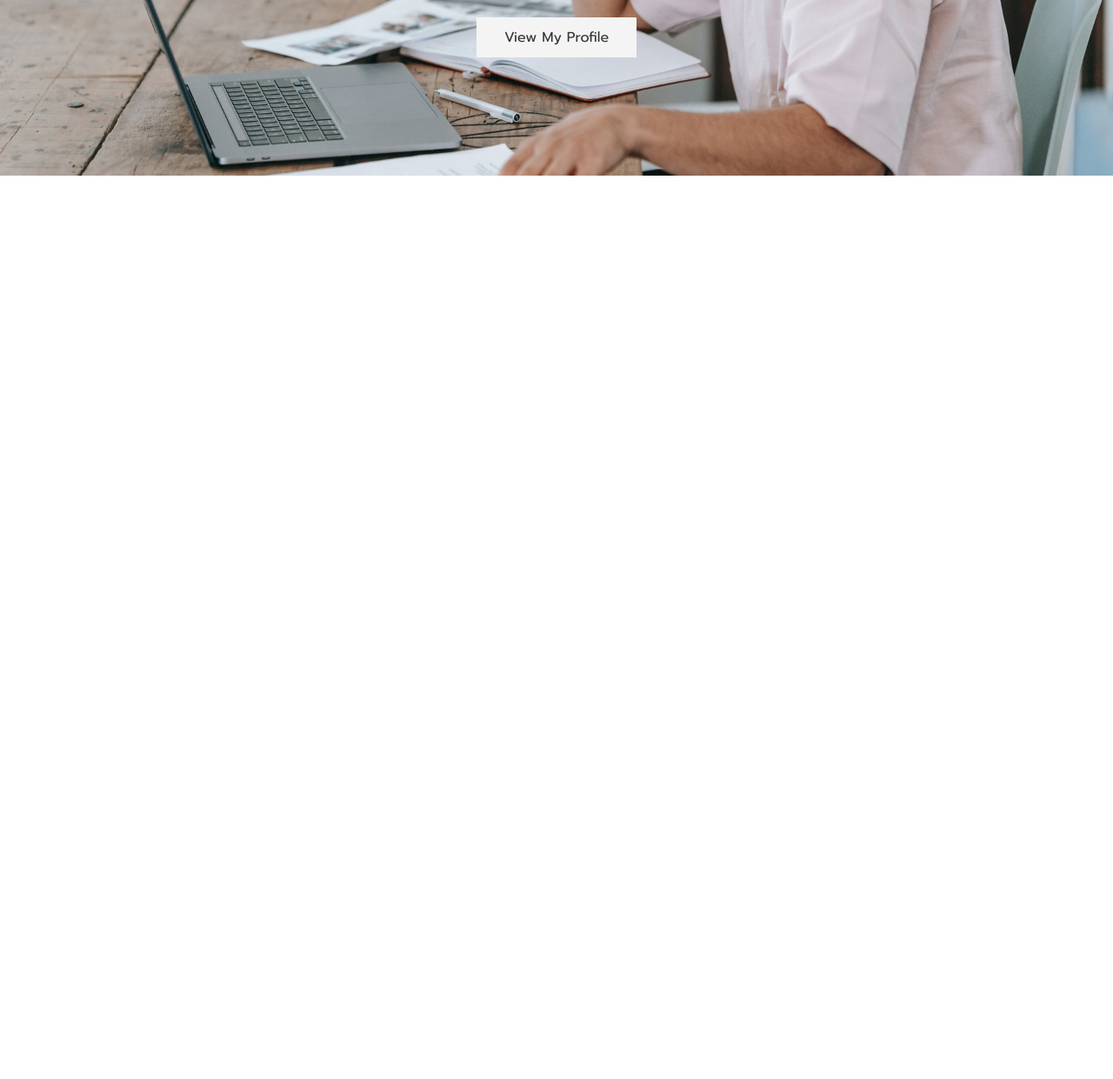
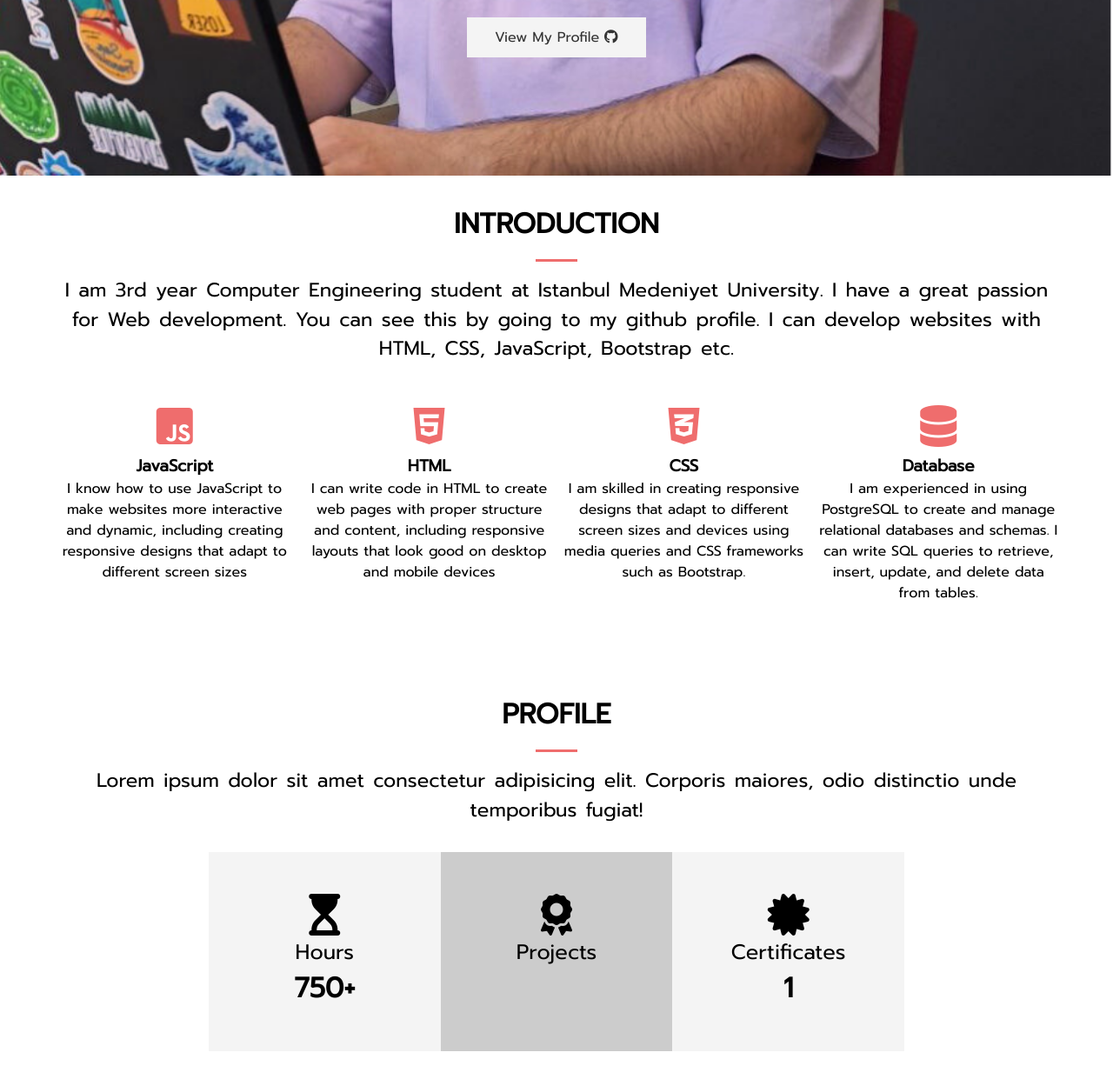
Before and after one commit to sevro49/My-Portfolio, a website: page public/index.html in a window 1280 px wide. Shown: the part 598-1839 px from the top of the page at 87% size. Before the commit the page ends 800 px from the top, so only its background shows below. Drawn offline with nearby package versions, Linux system fonts and the light colour scheme; no server answers.

Commit message:
introduction and profile sections are added, updated header pic

```diff
--- a/public/index.html
+++ b/public/index.html
@@ -11,6 +11,13 @@
         <link
             rel="stylesheet"
             href="https://cdnjs.cloudflare.com/ajax/libs/animate.css/4.1.1/animate.min.css"
+        />
+        <link
+            rel="stylesheet"
+            href="https://cdnjs.cloudflare.com/ajax/libs/font-awesome/6.4.0/css/all.min.css"
+            integrity="sha512-iecdLmaskl7CVkqkXNQ/ZH/XLlvWZOJyj7Yy7tcenmpD1ypASozpmT/E0iPtmFIB46ZmdtAc9eNBvH0H/ZpiBw=="
+            crossorigin="anonymous"
+            referrerpolicy="no-referrer"
         />
         <link rel="stylesheet" href="css/main.css" />
         <title>My Portfolio</title>
@@ -37,12 +44,109 @@
                             data-type='["Developer", "Designer", "Engineer"]'
                         ></span>
                     </h1>
-                    <a href="" class="btn-light animate__animated animate__swing my-2">View My Profile</a>
+                    <a
+                        href="https://github.com/sevro49"
+                        class="btn-light animate__animated animate__swing my-2"
+                        target="_blank"
+                        >View My Profile <i class="fa-brands fa-github"></i
+                    ></a>
                 </div>
             </div>
         </header>
 
+        <!-- Section a -->
+        <section id="home__a" class="text-center py-2">
+            <div class="container">
+                <h2 class="section-title">Introduction</h2>
+                <div class="border-bottom"></div>
+                <p class="lead">
+                    I am 3rd year Computer Engineering student at Istanbul
+                    Medeniyet University. I have a great passion for Web
+                    development. You can see this by going to my github profile.
+                    I can develop websites with HTML, CSS, JavaScript, Bootstrap
+                    etc.
+                </p>
+                <div class="skills my-3">
+                    <div>
+                        <i class="fa-brands fa-square-js fa-3x"></i>
+                        <h3>JavaScript</h3>
+                        <p>
+                            I know how to use JavaScript to make websites more
+                            interactive and dynamic, including creating
+                            responsive designs that adapt to different screen
+                            sizes
+                        </p>
+                    </div>
+                    <div>
+                        <i class="fa-brands fa-html5 fa-3x"></i>
+                        <h3>HTML</h3>
+                        <p>
+                            I can write code in HTML to create web pages with
+                            proper structure and content, including responsive
+                            layouts that look good on desktop and mobile devices
+                        </p>
+                    </div>
+                    <div>
+                        <i class="fa-brands fa-css3-alt fa-3x"></i>
+                        <h3>CSS</h3>
+                        <p>
+                            I am skilled in creating responsive designs that
+                            adapt to different screen sizes and devices using
+                            media queries and CSS frameworks such as Bootstrap.
+                        </p>
+                    </div>
+                    <div>
+                        <i class="fa-solid fa-database fa-3x"></i>
+                        <h3>Database</h3>
+                        <p>
+                            I am experienced in using PostgreSQL to create and
+                            manage relational databases and schemas. I can write
+                            SQL queries to retrieve, insert, update, and delete
+                            data from tables.
+                        </p>
+                    </div>
+                </div>
+            </div>
+        </section>
+
+        <!-- Section b -->
+        <section id="home__b" class="text-center py-2">
+            <div class="container">
+                <h2 class="section-title">Profile</h2>
+                <div class="border-bottom"></div>
+                <p class="lead">
+                    Lorem ipsum dolor sit amet consectetur adipisicing elit.
+                    Corporis maiores, odio distinctio unde temporibus fugiat!
+                </p>
+            </div>
+
+            <div class="profile">
+                <div>
+                    <ul>
+                        <li><i class="fas fa-hourglass-start fa-3x"></i></li>
+                        <li class="title">Hours</li>
+                        <li class="number">750+</li>
+                    </ul>
+                </div>
+                <div>
+                    <ul>
+                        <li><i class="fas fa-award fa-3x"></i></li>
+                        <li class="title">Projects</li>
+                        <li class="number"></li>
+                    </ul>
+                </div>
+                <div>
+                    <ul>
+                        <li><i class="fas fa-certificate fa-3x"></i></li>
+                        <li class="title">Certificates</li>
+                        <li class="number">1</li>
+                    </ul>
+                </div>
+            </div>
+        </section>
+
         <script src="js/jquery.min.js"></script>
         <script src="js/type-writer.js"></script>
+        <script src="js/script.js"></script>
     </body>
 </html>
--- /dev/null
+++ b/public/js/script.js
@@ -0,0 +1,19 @@
+// To fetch number of public repositories
+const username = "sevro49";
+const token = "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";
+const projectsElement = document.querySelector(
+    ".profile div:nth-child(2) .number"
+);
+
+fetch(`https://api.github.com/users/${username}`, {
+    headers: {
+        Authorization: `Bearer ${token}`,
+    },
+})
+    .then((response) => response.json())
+    .then((data) => {
+        const numRepos = data.public_repos;
+        // Display the number of repositories on your website
+        projectsElement.innerText = `${numRepos}`;
+    })
+    .catch((error) => console.error(error));
--- /dev/null
+++ b/sass/_home.scss
@@ -0,0 +1,47 @@
+#home {
+    // home section a
+    &__a {
+        .skills {
+            display: grid;
+            grid-template-columns: repeat(4, 1fr);
+            gap: 1rem;
+            margin-bottom: 2.5rem;
+
+            i {
+                color: $primary-color;
+                padding-bottom: 0.5rem;
+            }
+        }
+    }
+
+    // home section b
+    &__b {
+        .profile {
+            display: grid;
+            grid-template-columns: repeat(3, 1fr);
+            max-width: 800px;
+            margin: auto; // to center badges
+
+            li {
+                &.title{
+                    font-size: 1.5rem;
+                }
+                &.number{
+                    font-size: 2rem;
+                    font-weight: bold;
+                }
+            }
+
+            div{
+                padding: 3rem 0;
+
+                &:nth-child(odd){
+                    background-color: $light-color;
+                }
+                &:nth-child(even){
+                    background-color: $medium-color;
+                }
+            }
+        }
+    }
+}
--- a/sass/_utilities.scss
+++ b/sass/_utilities.scss
@@ -111,3 +111,27 @@ input[class^='btn-']:hover{
         margin: 0rem 4;
     }
 }
+
+.text-center{
+    text-align: center;
+}
+
+.section-title{
+    font-size: 2rem;
+    padding-bottom: 1rem;
+    text-align: center;
+    text-transform: uppercase;
+}
+
+.border-bottom{
+    height: 3px;
+    width: 3rem;
+    background-color: $primary-color;
+    margin: 0 auto 1rem;
+}
+
+.lead{
+    font-size: 1.4rem;
+    margin-bottom: 2rem;
+    word-spacing: 2px;
+}
--- a/sass/_variables.scss
+++ b/sass/_variables.scss
@@ -3,4 +3,4 @@ $primary-color: #EF6D6D;
 $light-color: #f4f4f4;
 $medium-color: #ccc;
 $dark-color: #333;
-$bg-image: url('../img/bg.jpeg');
+$bg-image: url("../img/emre-pc-basinda.png");
```
Also changed, not shown: package.json (line endings or trailing spaces), public/css/main.css, public/img/emre-pc-basinda.png (added).
